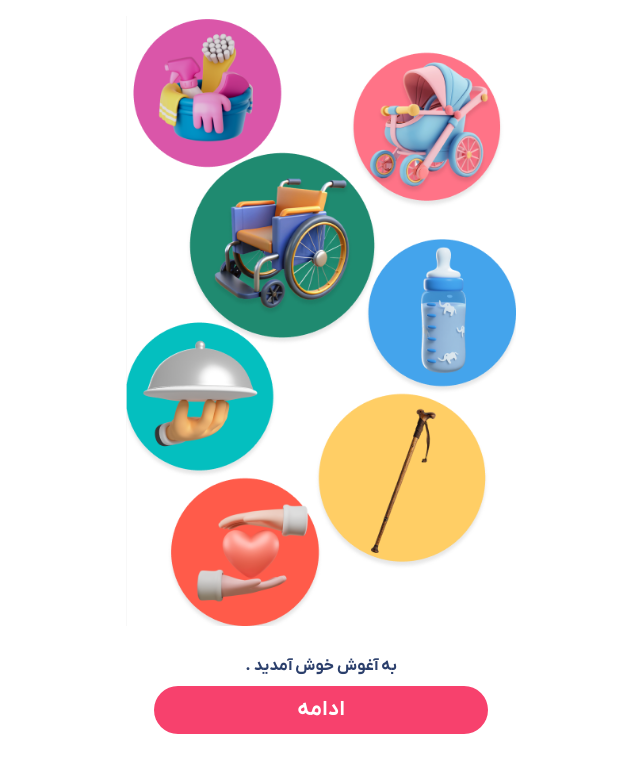
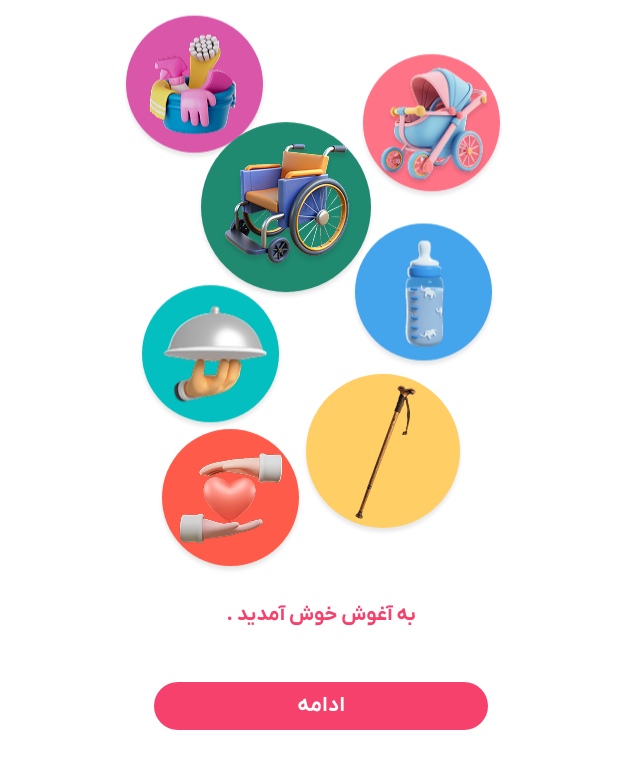
Before and after one commit to yakoobkhedri/aghoosh, a website: page src/html/index.html in a window 1280 px wide. Shown: the whole page, without its empty margins (319-959 px from the left). Drawn offline with Linux system fonts and the light colour scheme.

Commit message:
first commit

```diff
--- a/src/css/app.css
+++ b/src/css/app.css
@@ -164,7 +164,9 @@ input[type="number"]::-webkit-outer-spin-button {
 .shadow-3 {
   box-shadow: 0px 7px 8.5px -7px #C48191;
 }
-
+.shadow-4{
+  box-shadow: 0px 4px 4px 0px #0000001A;
+}
 /* profile */
 #profile,
 #wallet,
@@ -252,6 +254,19 @@ input[type="number"]::-webkit-outer-spin-button {
   padding-right: 12px;
 }
 
+/* keyframe */
+@keyframes floating {
+
+  0%,
+  100% {
+    transform: translateY(0);
+  }
+
+  50% {
+    transform: translateY(-7px);
+  }
+}
+
 /* استایل جدید برای مخفی کردن محتوای dropdown در ابتدا */
 .dropdownContent {
   max-height: 0;
@@ -311,8 +326,10 @@ input[type="number"]::-webkit-outer-spin-button {
 .checkbox input[type="checkbox"]:focus {
   box-shadow: 0 0 0 2px rgba(24, 159, 242, 0.3);
 }
+
 /* chat */
- .voice-icon, .send-icon {
+.voice-icon,
+.send-icon {
   transition: all 0.3s ease;
   pointer-events: auto;
 }
@@ -345,23 +362,28 @@ input[type="number"]::-webkit-outer-spin-button {
   display: flex;
   align-items: center;
 }
+
 /* inputbox */
-.inputbox{
+.inputbox {
   transition: all .4s;
 }
-.inputbox.active{
+
+.inputbox.active {
   border-top: 1.5px solid #189FF2;
   box-shadow: 0 0 0 4px #189FF21C;
 }
+
 /*  */
 #messageList>a:hover,
 #messageList>a.active {
   border: 1px solid #FFECF1;
   box-shadow: 0px 7px 8.5px -7px #C48191;
 }
-#messageList{
+
+#messageList {
   padding: 4px;
 }
+
 #profileList>a:hover,
 #profileList>a.active,
 #profileList>div:hover,
--- a/src/html/index.html
+++ b/src/html/index.html
@@ -11,14 +11,44 @@
 <body>
 
   <main class="w-full max-w-[390px] mx-auto">
-
-   <section class="pb-9 pt-4">
-     <img alt="" src="../img/banner.PNG" class="w-full">
-     <p class="text-center font-bold text-secondary mt-7">به آغوش خوش آمدید .</p>
-     <a href="login.html" class="mt-2 bg-primary h-12 rounded-[100px] flex-center text-white text-[21px] font-bold mx-7">
-       ادامه
-     </a>
-   </section>
+    <section class="pb-9 pt-4">
+      <div>
+        <div class="flex justify-between">
+          <div class="shadow-4 animate-[floating_2.9s_infinite] w-[137px] h-[137px] mr-4 mt-10 rounded-full flex items-center justify-center bg-[#ff7387]">
+            <img alt="img" src="../img/vecteezy_clear-background-3d-render-baby-stroller_47308179.png">
+          </div>
+          <div class="shadow-4 animate-[floating_2.7s_infinite] w-[137px] h-[137px] min-[400px]:left-0 relative left-3 rounded-full flex items-center justify-center bg-[#da56a9]">
+            <img alt="img" src="../img/10542755.png">
+          </div>
+        </div>
+        <div class="flex justify-between">
+          <div class="shadow-4 animate-[floating_2.4s_infinite] w-[137px] h-[137px] mt-8 mr-6 flex-shrink-0 rounded-full flex items-center justify-center bg-[#44a4ec]">
+            <img alt="img" src="../img/2.png">
+          </div>
+          <div class="shadow-4 animate-[floating_3.3s_infinite] w-[138px] min-[400px]:w-[170px] h-[138px] min-[400px]:h-[170px] flex-shrink-0 ml-24 relative left-4 -mt-11 min-[400px]:-mt-16 rounded-full flex items-center justify-center bg-[#1F8A70]">
+            <img alt="img" src="../img/vecteezy_3d-render-of-a-modern-wheelchair_54621506.png">
+          </div>
+        </div>
+        <div class="flex justify-between">
+          <div class="shadow-4 animate-[floating_2.6s_infinite] w-[138px] min-[400px]:w-[154px] h-[138px] min-[400px]:h-[154px] rounded-full relative min-[400px]:right-14 right-4 mt-3 flex items-center justify-center bg-[#FFCE65]">
+            <img alt="img" src="../img/3.png">
+          </div>
+          <div class="shadow-4 animate-[floating_2.9s_infinite] w-[137px] h-[137px] rounded-full relative -mt-[75px] left-4 flex items-center justify-center bg-[#04BFBF]">
+            <img alt="img" src="../img/serving 1.png">
+          </div>
+        </div>
+        <div class="flex justify-end">
+          <div class="shadow-4 animate-[floating_3s_infinite] w-[137px] h-[137px] -mt-20 min-[400px]:-mt-24 relative left-9 rounded-full flex items-center justify-center bg-[#FF5B4A]">
+            <img alt="img" src="../img/4.png">
+          </div>
+        </div>
+      </div>
+      <p class="text-center font-bold text-primary text-xl mt-8">به آغوش خوش آمدید .</p>
+      <a href="login.html"
+        class="mt-[53px] bg-primary h-12 rounded-[100px] flex-center text-white text-[21px] font-bold mx-7">
+        ادامه
+      </a>
+    </section>
 
   </main>
 
```
Also changed, not shown: dist/output.css, src/img/10542755.png (added), src/img/2.png (added), src/img/3.png (added), src/img/4.png (added), src/img/serving 1.png (added), src/img/vecteezy_3d-render-of-a-modern-wheelchair_54621506.png (added), src/img/vecteezy_clear-background-3d-render-baby-stroller_47308179.png (added). Lines whose indentation alone changed are shown as unchanged.
